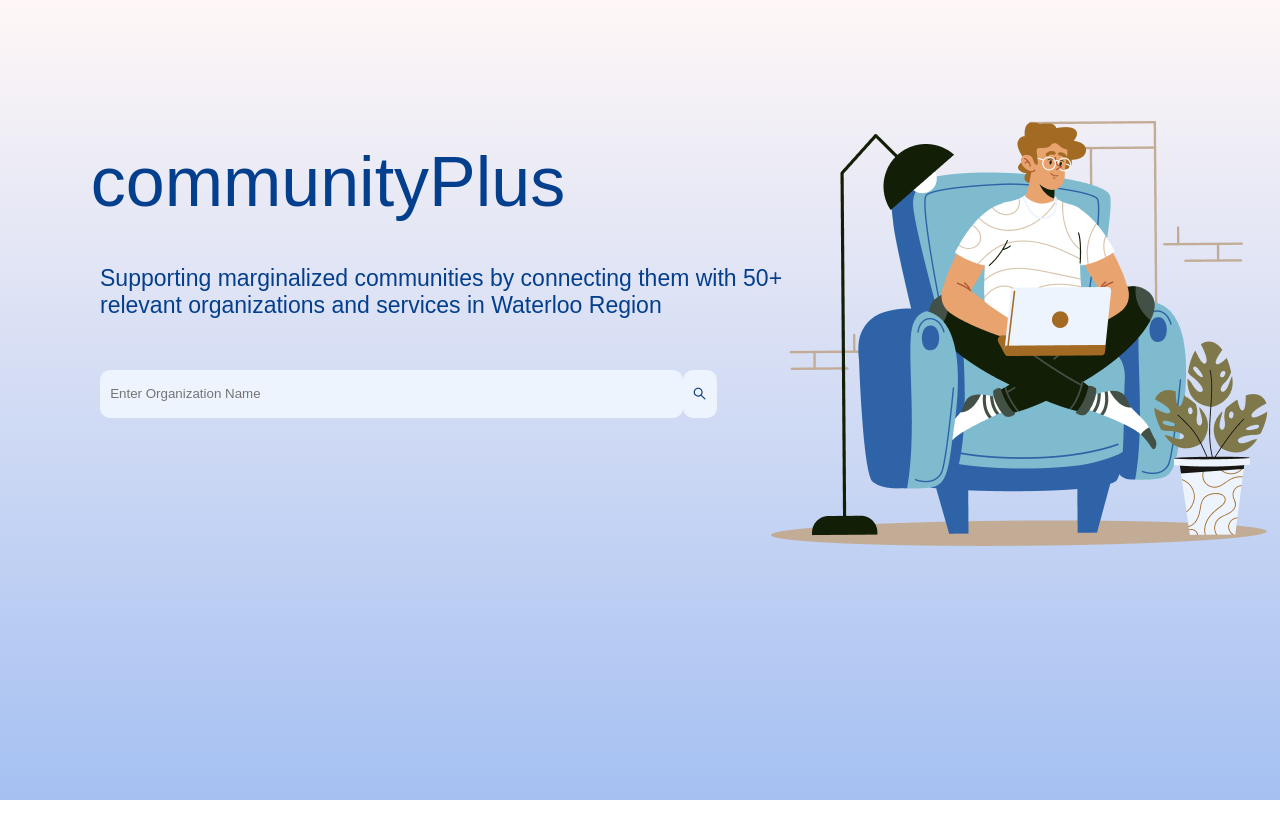
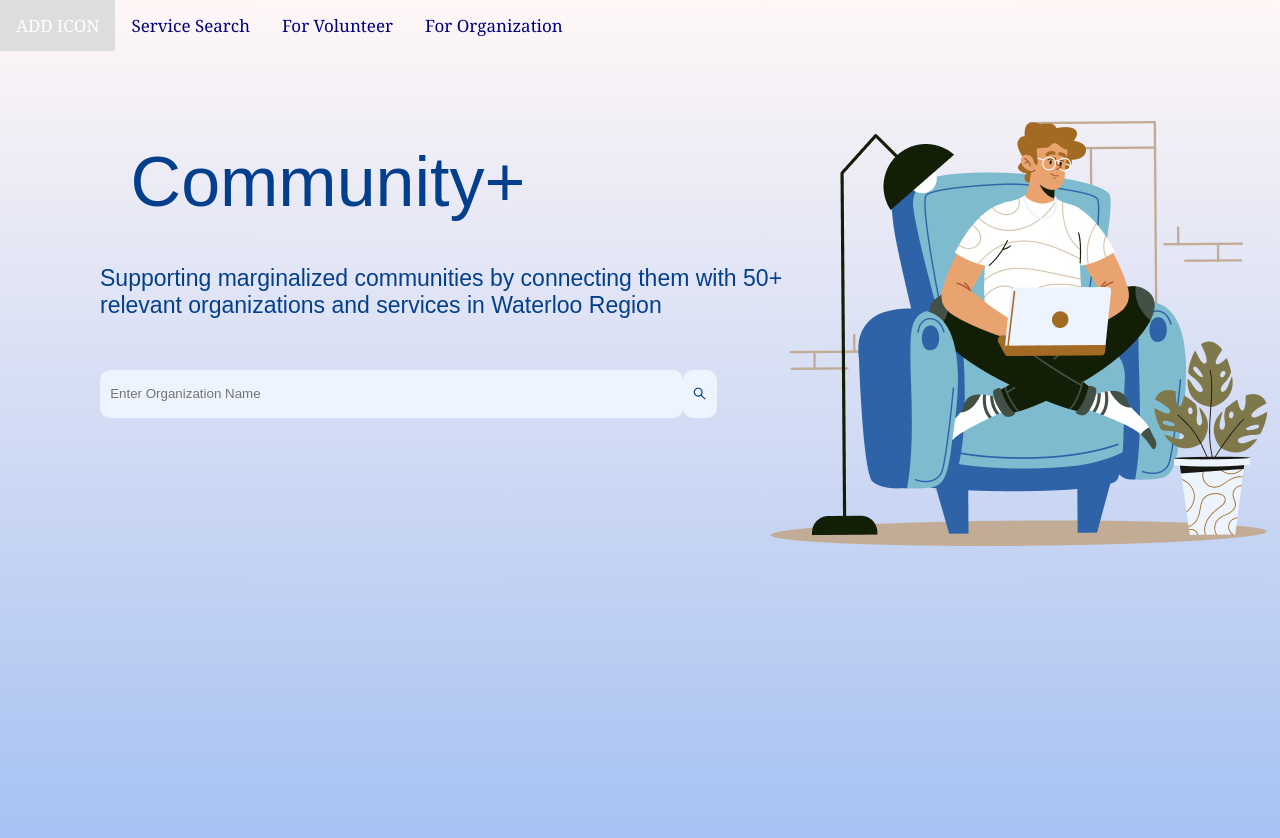
Before and after one commit to annatmmm/charityConnect, a React (Create React App) app in the folder charity_connect/: page / in a window 1280 px wide. Shown: the top 838 px of the page. Before the commit the page ends 800 px from the top, so only its background shows below. Built offline with nearby package versions, Linux system fonts and the light colour scheme.

Commit message:
navigation bar

```diff
--- a/charity_connect/package.json
+++ b/charity_connect/package.json
@@ -10,7 +10,9 @@
     "antd": "^4.16.13",
     "react": "^17.0.2",
     "react-dom": "^17.0.2",
+    "react-router-dom": "^5.2.1",
     "react-scripts": "4.0.3",
+    "styled-components": "^5.3.1",
     "web-vitals": "^1.0.1"
   },
   "scripts": {
--- a/charity_connect/src/App.css
+++ b/charity_connect/src/App.css
@@ -1,3 +1,26 @@
+.top_navigation {
+  overflow: hidden;
+  font-family:Georgia, 'Times New Roman', Times, serif;
+}
+
+.top_navigation a {
+  float: left;
+  color: navy;
+  text-align: center;
+  padding: 14px 16px;
+  text-decoration: none;
+  font-size: 17px;
+}
+
+.top_navigation a:hover {
+  background-color: #ddd;
+  color: black;
+}
+
+.top_navigation a.active {
+  color: white;
+}
+
 .App {
   text-align: center;
   background-image: linear-gradient(rgba(255, 237, 236, 0.45), rgba(71, 127, 228, 0.49));
--- a/charity_connect/src/App.js
+++ b/charity_connect/src/App.js
@@ -1,16 +1,15 @@
-
-
 import Search from './components/search';
 import Group from './assets/Group.png'
-
+import NavigationBar from './components/navigation';
 
 function App() {
   return (
     <div className="App">
+      <NavigationBar/>
       <div className="App-header">
         <div className="title">
           <text>
-        communityPlus
+        Community+
         </text>
         </div>
         <div className="intro">
--- a/charity_connect/src/components/navigation.js
+++ b/charity_connect/src/components/navigation.js
@@ -1,17 +1,13 @@
+
+
 const NavigationBar = () => {
     return (
-        <form>
-            <label>Search charities: </label>
-
-            <input
-                type="text"
-                id="charity_search"
-                placeholder="Enter charity name"
-            />
-            <button type="submit">
-                Search
-            </button>
-        </form>
+        <div class="top_navigation">
+        <a class="active" href="/">ADD ICON</a>
+        <a href="/">Service Search</a>
+        <a href="/">For Volunteer</a>
+        <a href="/">For Organization</a>
+        </div>
     );
 }
 
--- a/charity_connect/src/components/search.js
+++ b/charity_connect/src/components/search.js
@@ -5,7 +5,6 @@ const Search = () => {
     return (
         <form className="searchBar">
             <input className="input" type='text' placeholder='Enter Organization Name' />
-
             <button className="submit" type="submit">
             <SearchOutlined/>
             </button>
```
Also changed, not shown: 1 other file (tests, documents, lock files or other folders).
